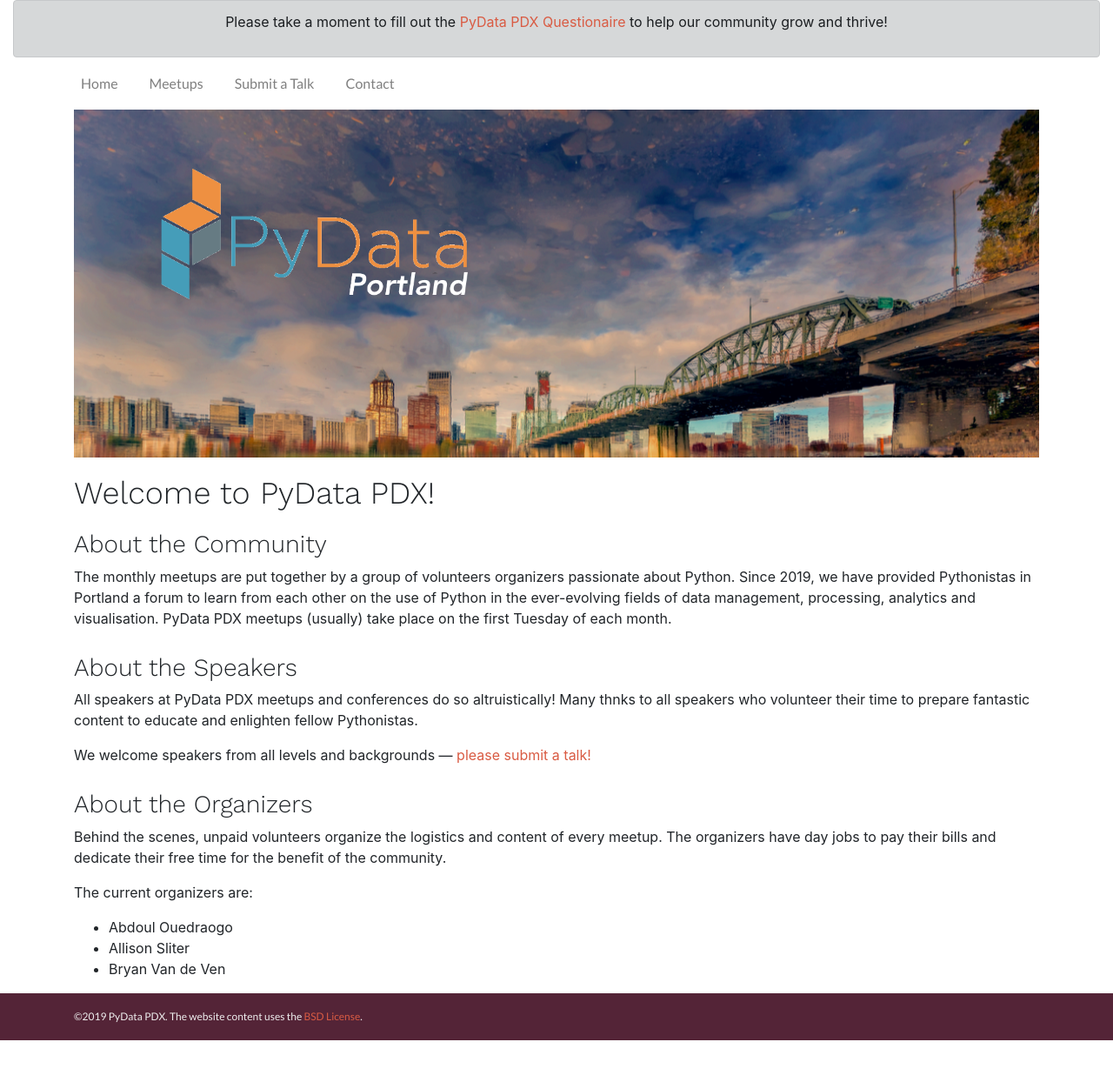
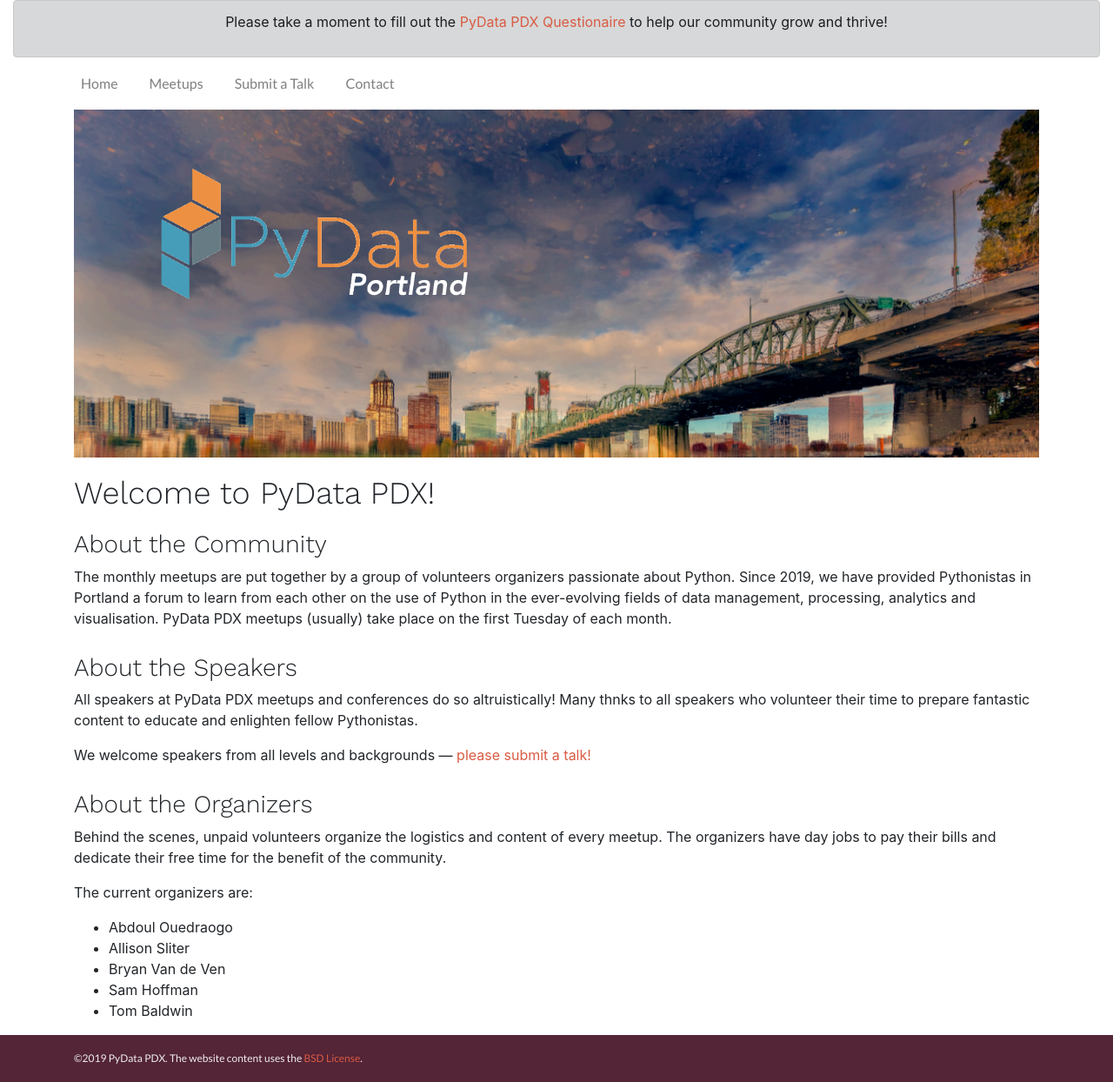
Before and after one commit to pydatapdx/pdx.pydata.org, a Jekyll site: the page built from index.html, in a window 1280 px wide. Shown: the whole page at 87% size. Built offline with Jekyll 4.4.1, drawn with Linux system fonts in a browser that asks for light colours; before the commit the page ends 1196 px from its top, so only the background shows below that.

Commit message:
added sam and tom to list of meetup organizers

```diff
--- a/index.html
+++ b/index.html
@@ -39,6 +39,8 @@
         <li>Abdoul Ouedraogo</li>
         <li>Allison Sliter</li>
         <li>Bryan Van de Ven</li>
+        <li>Sam Hoffman</li>
+        <li>Tom Baldwin</li>
       </ul>
     </p>
 
```
